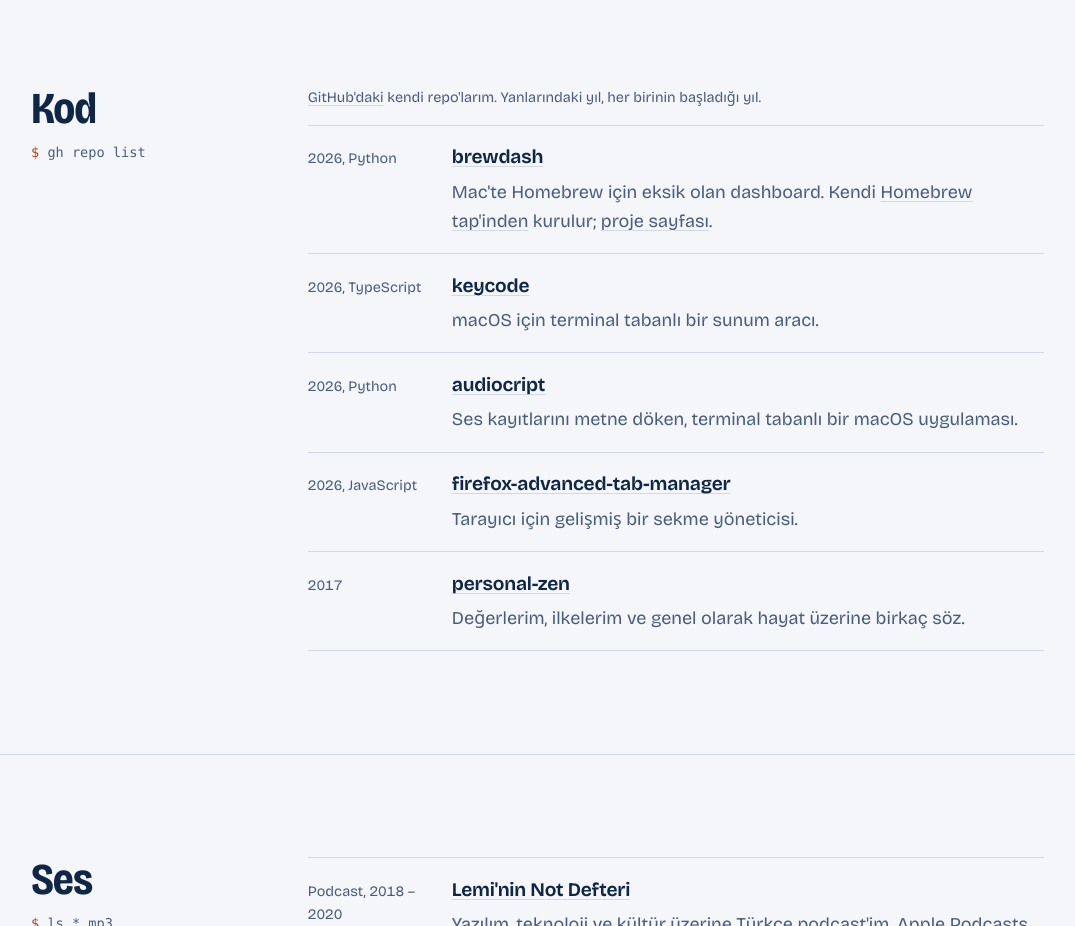
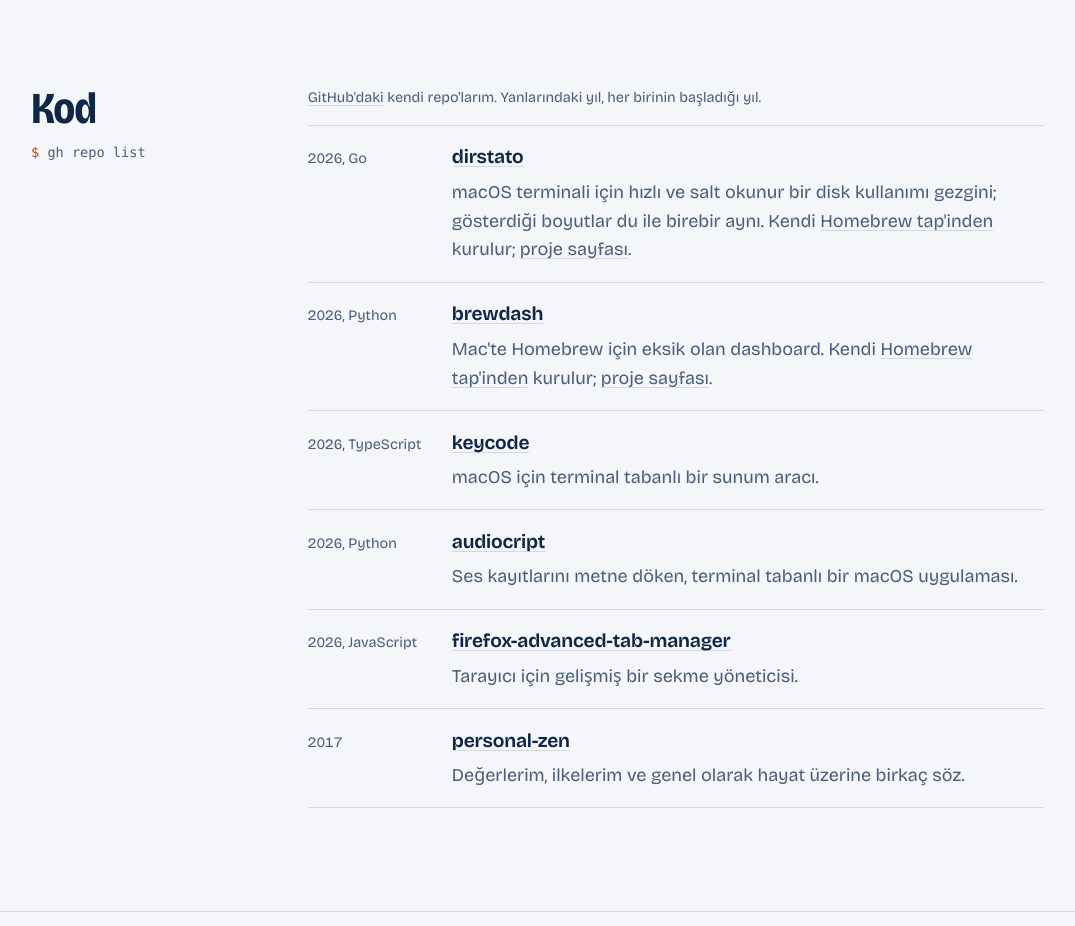
Before and after one commit to lemiorhan/lemiorhan.github.io, a plain HTML site: page tr/sharing/index.html in a window 1280 px wide. Shown: the part 2300-3226 px from the top of the page, without its empty margins (41-1116 px from the left). Drawn offline with nearby package versions, Linux system fonts and the light colour scheme.

Commit message:
add dirstato to the top of the Code section on the sharing page: a read-only disk usage explorer for the macOS terminal, written in Go in 2026, linking its GitHub repository, its Homebrew tap and its project page at lemiorhanergin.com/dirstato/

```diff
--- a/tr/sharing/index.html
+++ b/tr/sharing/index.html
@@ -209,6 +209,13 @@
         <div class="section-body">
           <p class="sub-note"><a href="https://github.com/lemiorhan">GitHub'daki</a> kendi repo'larım. Yanlarındaki yıl, her birinin başladığı yıl.</p>
           <ol class="entries">
+            <li>
+              <span class="kind">2026, Go</span>
+              <div>
+                <a class="entry-title" href="https://github.com/lemiorhan/dirstato" lang="en">dirstato</a>
+                <p>macOS terminali için hızlı ve salt okunur bir disk kullanımı gezgini; gösterdiği boyutlar du ile birebir aynı. Kendi <a href="https://github.com/lemiorhan/homebrew-dirstato">Homebrew tap'inden</a> kurulur; <a href="https://lemiorhanergin.com/dirstato/">proje sayfası</a>.</p>
+              </div>
+            </li>
             <li>
               <span class="kind">2026, Python</span>
               <div>
```
Also changed, not shown: content/sharing.json (+9 -0 lines), sharing/index.html (+7 -0 lines).
